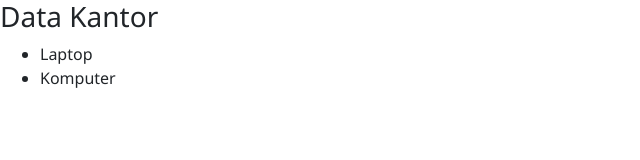
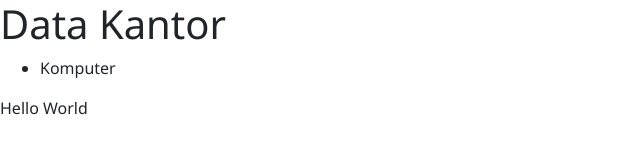
Before and after one commit to jangker75/bootstrap-ecommerce-uikit, a plain HTML site: page data-kantor.html in a window 1280 px wide. Shown: the whole page, without its empty margins (0-640 px from the left). Drawn offline with Linux system fonts and the light colour scheme.

Commit message:
Ubah data

```diff
--- a/data-kantor.html
+++ b/data-kantor.html
@@ -11,11 +11,12 @@
 
 <body>
 
-    <h3>Data Kantor</h3>
+    <h1>Data Kantor</h1>
     <ul>
-        <li>Laptop</li>
+
         <li>Komputer</li>
     </ul>
+    <p>Hello World</p>
 </body>
 
 </html>
```
